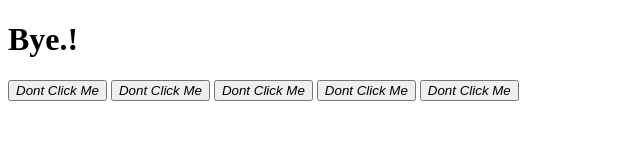
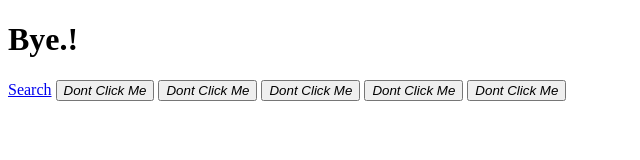
Before and after one commit to Gowtham-123/Full-Stack, a plain HTML site: page jQuery/index.html in a window 1280 px wide. Shown: the whole page, without its empty margins (0-640 px from the left). Drawn offline with nearby package versions, Linux system fonts and the light colour scheme.

Commit message:
Manipulating Attributes

```diff
--- a/jQuery/index.html
+++ b/jQuery/index.html
@@ -8,6 +8,7 @@
   </head>
   <body>
     <h1>Hello.</h1>
+    <a href="www.google.com">Search</a>
     <button>Click Me</button>
     <button>Click Me</button>
     <button>Click Me</button>
--- a/jQuery/index.js
+++ b/jQuery/index.js
@@ -1,3 +1,5 @@
 $("h1").text("Bye.!")
 
-$("button").html("<em>Dont Click Me");
+$("button").html("<em>Dont Click Me</em>");
+
+$("a").attr("href", "https://www.yahoo.com");
```
